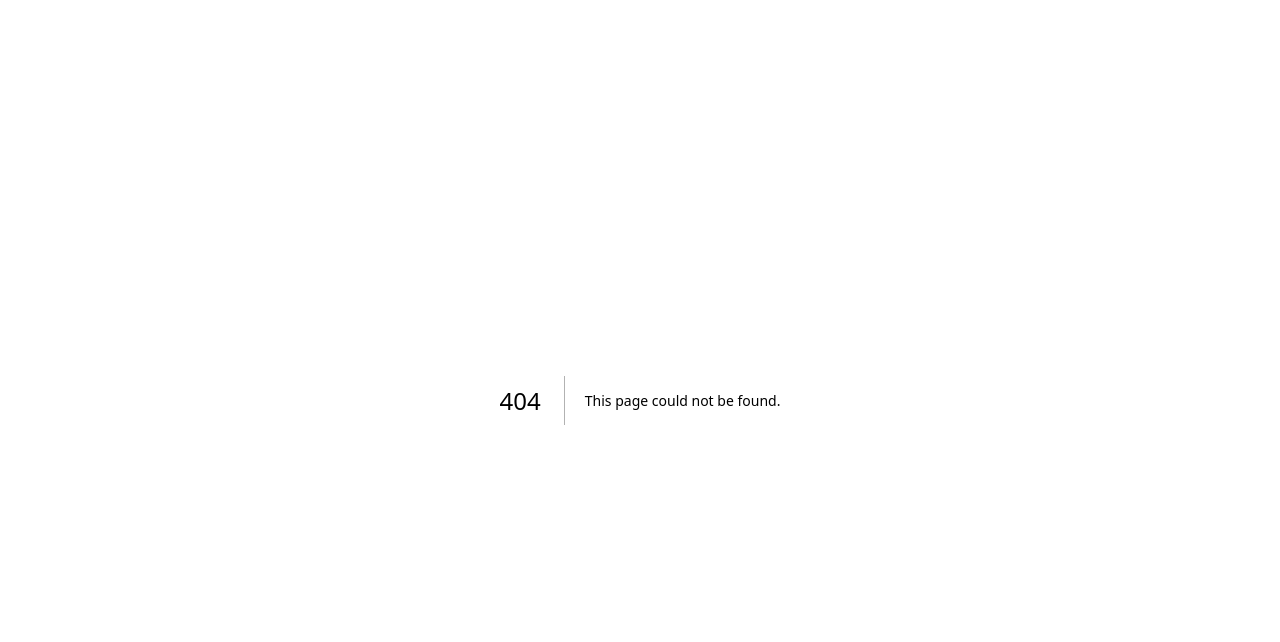
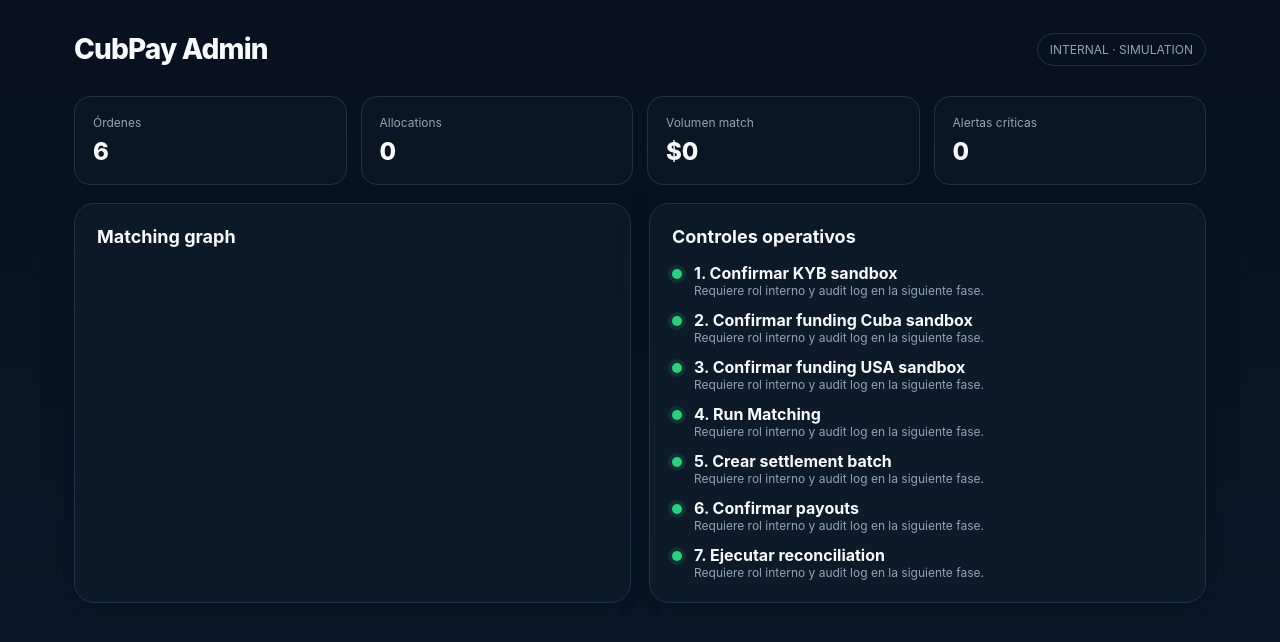
Before and after one commit to mrvlamusic/AGH-, a Next.js app in the folder apps/web/: page /admin in a window 1280 px wide. Before the commit this address had no page. Shown: the top 642 px of the page. Built offline with nearby package versions, Linux system fonts and the light colour scheme.

Commit message:
feat: implement apps/web/app/admin/page.tsx

```diff
--- /dev/null
+++ b/apps/web/app/admin/page.tsx
@@ -0,0 +1,39 @@
+import { demoOrders, formatUsd, matchOrders } from "@cubpay/core";
+
+export default function AdminPage() {
+  const allocations = matchOrders(demoOrders);
+  const total = allocations.reduce((s,a)=>s+a.amountMinor,0);
+  return (
+    <main className="shell">
+      <div className="topbar">
+        <div className="brand">CubPay Admin</div>
+        <div className="badge">INTERNAL · SIMULATION</div>
+      </div>
+      <section className="metrics">
+        <div className="metric"><div className="label">Órdenes</div><div className="value">{demoOrders.length}</div></div>
+        <div className="metric"><div className="label">Allocations</div><div className="value">{allocations.length}</div></div>
+        <div className="metric"><div className="label">Volumen match</div><div className="value">{formatUsd(total)}</div></div>
+        <div className="metric"><div className="label">Alertas críticas</div><div className="value">0</div></div>
+      </section>
+      <section className="grid">
+        <div className="panel">
+          <h2>Matching graph</h2>
+          {allocations.map(a=>(
+            <div className="order" key={a.id}>
+              <div><strong>{a.leftOrderId} → {a.rightOrderId}</strong><div className="small">{a.id} · Private allocation</div></div>
+              <strong>{formatUsd(a.amountMinor)}</strong>
+            </div>
+          ))}
+        </div>
+        <div className="panel">
+          <h2>Controles operativos</h2>
+          <div className="timeline">
+            {["Confirmar KYB sandbox","Confirmar funding Cuba sandbox","Confirmar funding USA sandbox","Run Matching","Crear settlement batch","Confirmar payouts","Ejecutar reconciliation"].map((x,i)=>(
+              <div className="step" key={x}><span className="dot"/><div><strong>{i+1}. {x}</strong><div className="small">Requiere rol interno y audit log en la siguiente fase.</div></div></div>
+            ))}
+          </div>
+        </div>
+      </section>
+    </main>
+  );
+}
```
